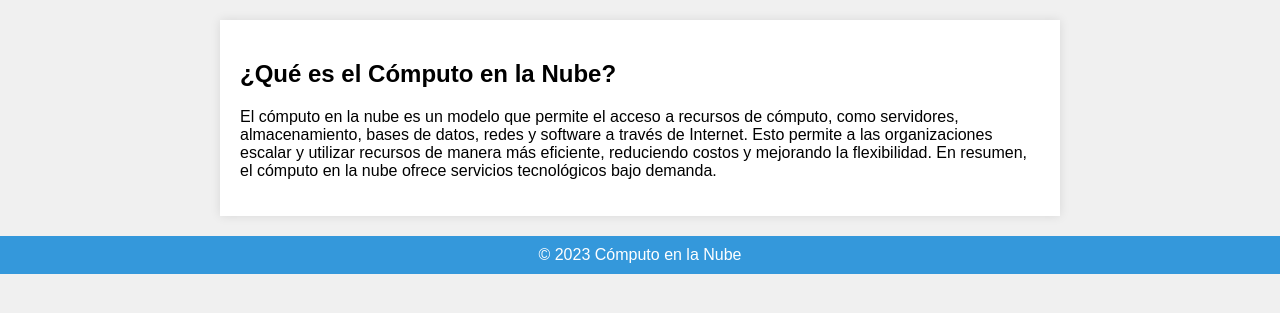
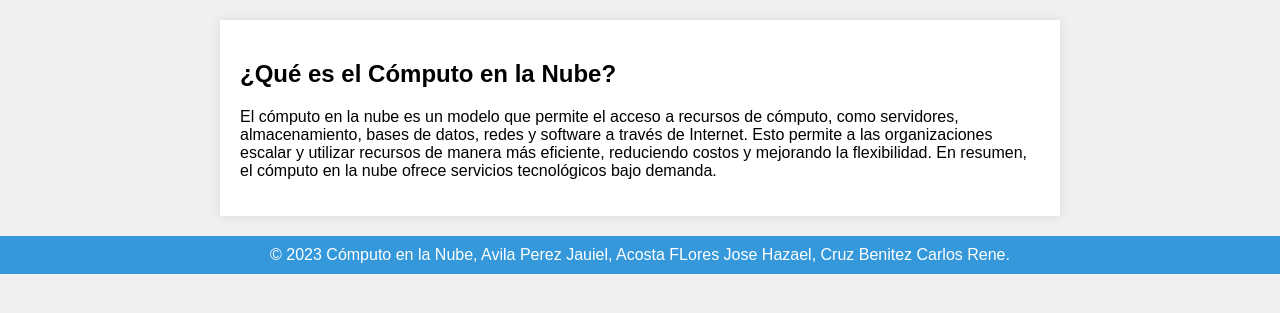
Before and after one commit to elhazaa/CloudComputing, a PHP site: page / in a window 1280 px wide. Shown: the part 82-395 px from the top of the page. Run offline with PHP 8.4, Linux system fonts and the light colour scheme.

Commit message:
Update index.php

```diff
--- a/index.php
+++ b/index.php
@@ -45,7 +45,7 @@
         <p>El cómputo en la nube es un modelo que permite el acceso a recursos de cómputo, como servidores, almacenamiento, bases de datos, redes y software a través de Internet. Esto permite a las organizaciones escalar y utilizar recursos de manera más eficiente, reduciendo costos y mejorando la flexibilidad. En resumen, el cómputo en la nube ofrece servicios tecnológicos bajo demanda.</p>
     </div>
     <footer>
-        &copy; 2023 Cómputo en la Nube
+        &copy; 2023 Cómputo en la Nube, Avila Perez Jauiel, Acosta FLores Jose Hazael, Cruz Benitez Carlos Rene.
     </footer>
 </body>
 </html>
```
